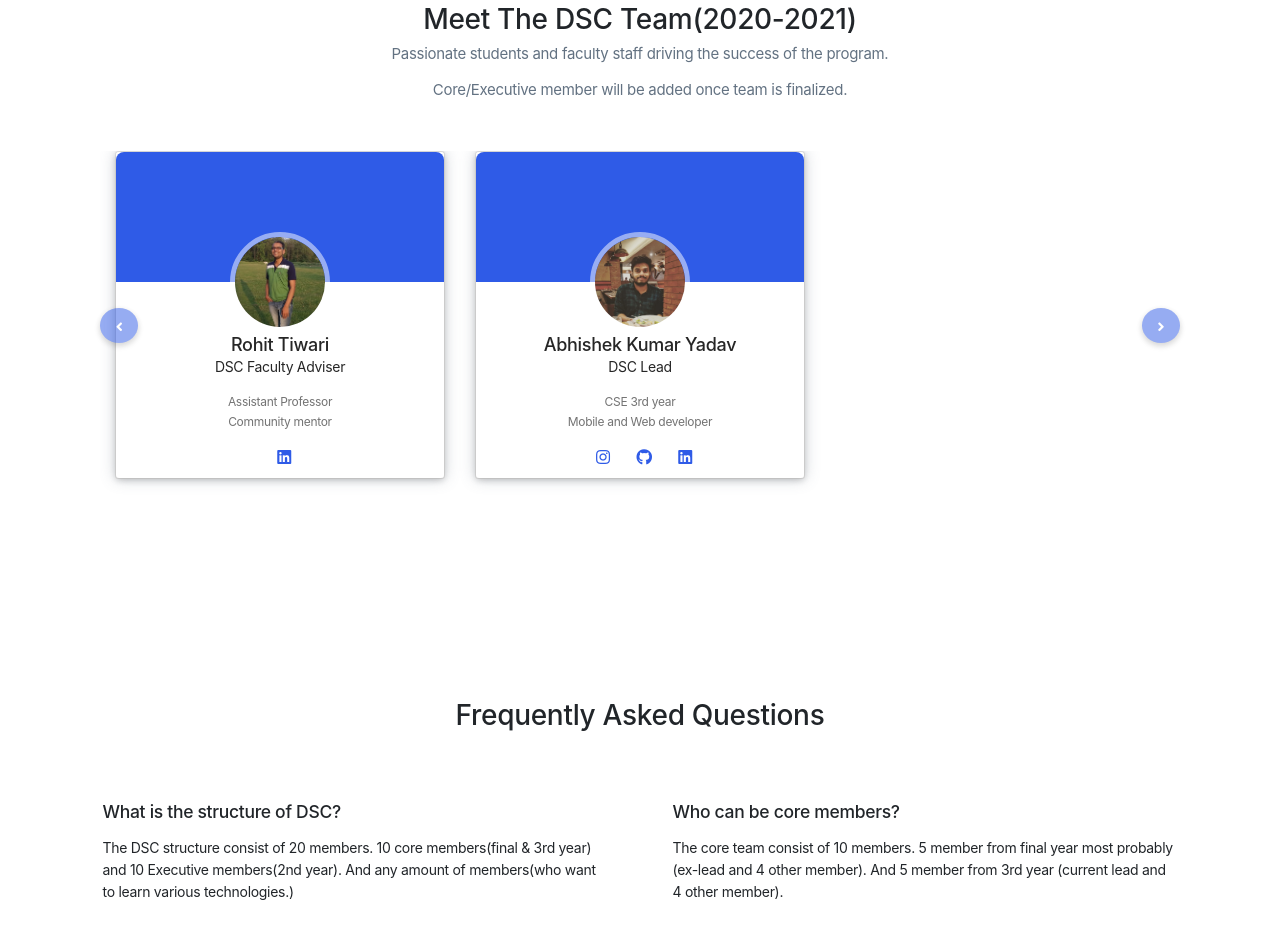
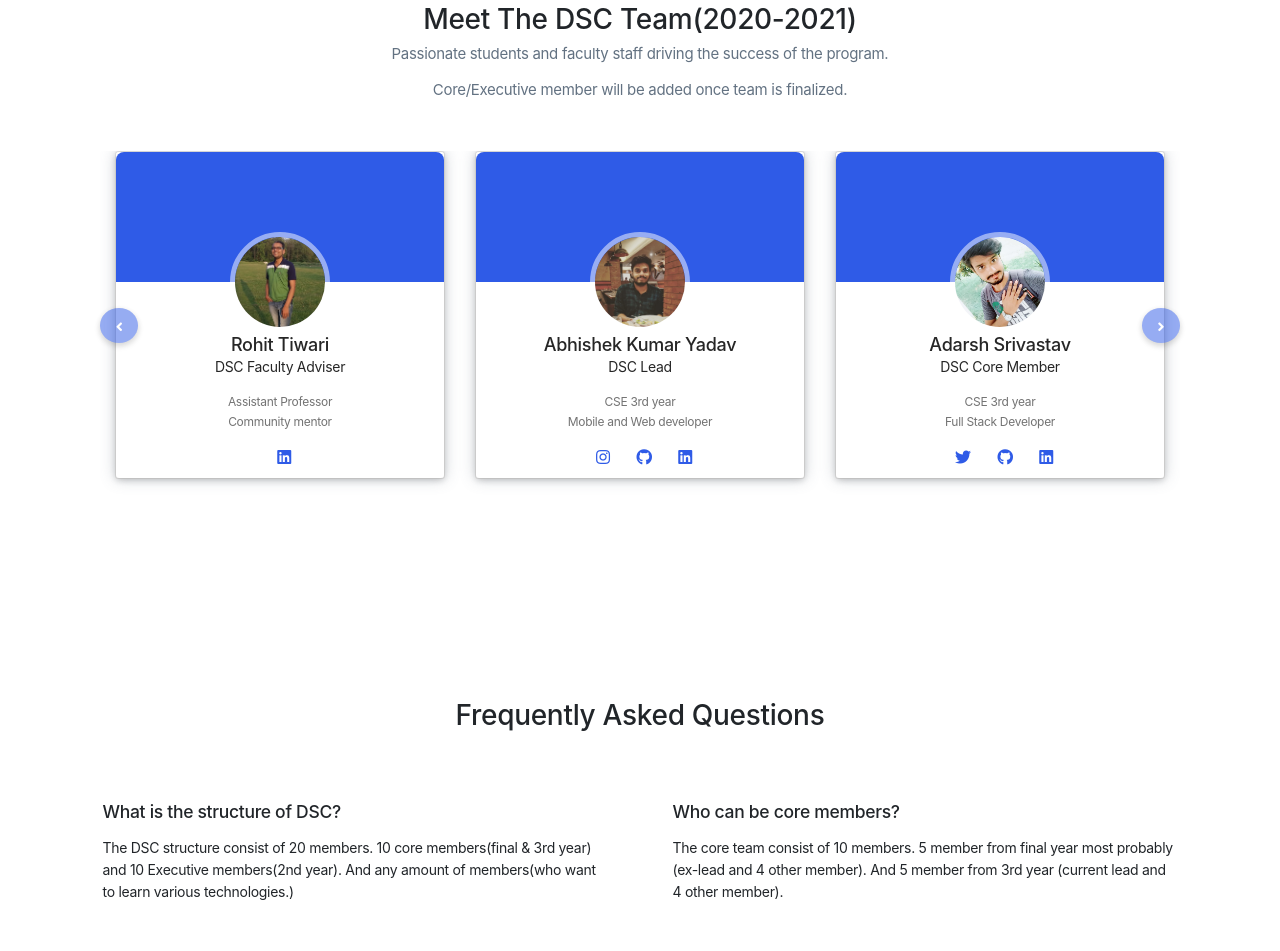
Before and after one commit to coderaky/dscmmmut, a website with bundled scripts: page index.html in a window 1280 px wide. Shown: the part 4185-5136 px from the top of the page. Built offline with nearby package versions, Linux system fonts and the light colour scheme; a web font is replaced by a local one.

Commit message:
improve the loading time and added a missing card

```diff
--- a/index.html
+++ b/index.html
@@ -340,110 +340,29 @@
                         </div>
 
 
-                        <!-- <div class="carousel-item col-md-4 col-15">
+                        <div class="carousel-item col-md-4 col-15">
                             <div class="card event-card">
                                 <div class="card hovercard">
                                     <div class="cardheader"></div>
-                                    <div class="avatar"><img data-src="src/images/assets/team/avatar.png" alt="lead avatar"></div>
+                                    <div class="avatar"><img data-src="src/images/assets/team/adarsh.jpg" alt="lead avatar"></div>
                                     <div class="info">
                                         <div class="title">
-                                            <h5>Name goes here</h5>
-                                            <p>Co-organizer</p>
+                                            <h5>Adarsh Srivastav</h5>
+                                            <p>DSC Core Member</p>
                                         </div>
-                                        <div class="desc">Mobile and Web developer</div>
-                                        <div class="desc">Open source enthusiast</div>
-                                        <div class="desc">Community mentor</div>
+                                        <div class="desc">CSE 3rd year</div>
+                                        <div class="desc">Full Stack Developer</div>
                                     </div>
                                     <div class="bottom">
                                         <ul class="social-list__inline mt-10">
-                                            <li><a href="https://twitter.com/ProfileName" target="_blank" rel="noopener"><i class="fab fa-twitter"></i></a></li>
-                                            <li><a href="https://github.com/ProfileName" target="_blank" rel="noopener"><i class="fab fa-github"></i></a></li>
-                                            <li><a href="https://www.linkedin.com/in/ProfileName" target="_blank" rel="noopener"><i class="fab fa-linkedin"></i></a></li>
+                                            <li><a href="https://twitter.com/mort_adarsh" target="_blank" rel="noopener"><i class="fab fa-twitter"></i></a></li>
+                                            <li><a href="https://github.com/mort-adarsh" target="_blank" rel="noopener"><i class="fab fa-github"></i></a></li>
+                                            <li><a href="https://www.linkedin.com/in/mort-adarsh/" target="_blank" rel="noopener"><i class="fab fa-linkedin"></i></a></li>
                                         </ul>
                                     </div>
                                 </div>
                             </div>
-                        </div> -->
-
-
-                        <!-- <div class="carousel-item col-md-4 col-15">
-                            <div class="card event-card">
-                                <div class="card hovercard">
-                                    <div class="cardheader"></div>
-                                    <div class="avatar"><img data-src="src/images/assets/team/avatar.png" alt="lead avatar"></div>
-                                    <div class="info">
-                                        <div class="title">
-                                            <h5>Name goes here</h5>
-                                            <p>Volunteer</p>
-                                        </div>
-                                        <div class="desc">Graphic Design</div>
-                                        <div class="desc">Storyteller</div>
-                                        <div class="desc">Writer</div>
-                                    </div>
-                                    <div class="bottom">
-                                        <ul class="social-list__inline mt-10">
-                                            <li><a href="https://twitter.com/ProfileName" target="_blank" rel="noopener"><i class="fab fa-twitter"></i></a></li>
-                                            <li><a href="https://github.com/ProfileName" target="_blank" rel="noopener"><i class="fab fa-github"></i></a></li>
-                                            <li><a href="https://www.linkedin.com/in/ProfileName" target="_blank" rel="noopener"><i class="fab fa-linkedin"></i></a></li>
-                                        </ul>
-                                    </div>
-                                </div>
-                            </div>
-                        </div> -->
-
-
-                        <!-- <div class="carousel-item col-md-4 col-15">
-                            <div class="card event-card">
-                                <div class="card hovercard">
-                                    <div class="cardheader"></div>
-                                    <div class="avatar"><img data-src="src/images/assets/team/avatar.png" alt="lead avatar"></div>
-                                    <div class="info">
-                                        <div class="title">
-                                            <h5>Name goes here</h5>
-                                            <p>Volunteer</p>
-                                        </div>
-                                        <div class="desc">Web design</div>
-                                        <div class="desc">Game development</div>
-                                        <div class="desc">Anime lover</div>
-                                    </div>
-                                    <div class="bottom">
-                                        <ul class="social-list__inline mt-10">
-                                            <li><a href="https://twitter.com/ProfileName" target="_blank" rel="noopener"><i class="fab fa-twitter"></i></a></li>
-                                            <li><a href="https://github.com/ProfileName" target="_blank" rel="noopener"><i class="fab fa-github"></i></a></li>
-                                            <li><a href="https://www.linkedin.com/in/ProfileName" target="_blank" rel="noopener"><i class="fab fa-linkedin"></i></a></li>
-                                        </ul>
-                                    </div>
-                                </div>
-                            </div>
-                        </div> -->
-
-
-                        <!-- <div class="carousel-item col-md-4 col-15">
-                            <div class="card event-card">
-                                <div class="card hovercard">
-                                    <div class="cardheader"></div>
-                                    <div class="avatar"><img data-src="src/images/assets/team/avatar.png" alt="lead avatar"></div>
-                                    <div class="info">
-                                        <div class="title">
-                                            <h5>Name goes here</h5>
-                                            <p>iot</p>
-                                        </div>
-                                        <div class="desc">Cryptocurrency Control</div>
-                                        <div class="desc">Bioinformatics</div>
-                                        <div class="desc">IOT</div>
-                                    </div>
-                                    <div class="bottom">
-                                        <ul class="social-list__inline mt-10">
-                                            <li><a href="https://twitter.com/ProfileName" target="_blank" rel="noopener"><i class="fab fa-twitter"></i></a></li>
-                                            <li><a href="https://github.com/ProfileName" target="_blank" rel="noopener"><i class="fab fa-github"></i></a></li>
-                                            <li><a href="https://www.linkedin.com/in/ProfileName" target="_blank" rel="noopener"><i class="fab fa-linkedin"></i></a></li>
-                                        </ul>
-                                    </div>
-                                </div>
-                            </div>
-                        </div> -->
-
-
+                        </div>
                     </div><a class="carousel-control-prev" href="#carouselExample" role="button" data-slide="prev" style="cursor:default;"><span class="carousel-control-prev-i fas fa-angle-left" aria-hidden="true" style="cursor:pointer;"></span> <span class="sr-only">Previous</span> </a><a class="carousel-control-next text-faded" href="#carouselExample" role="button" data-slide="next" style="cursor:default;"><span class="carousel-control-next-i fas fa-angle-right" aria-hidden="true" style="cursor:pointer;"></span> <span class="sr-only">Next</span></a>
                 </div>
             </div>
```
Also changed, not shown: src/images/assets/team/adarsh.jpg (added).
